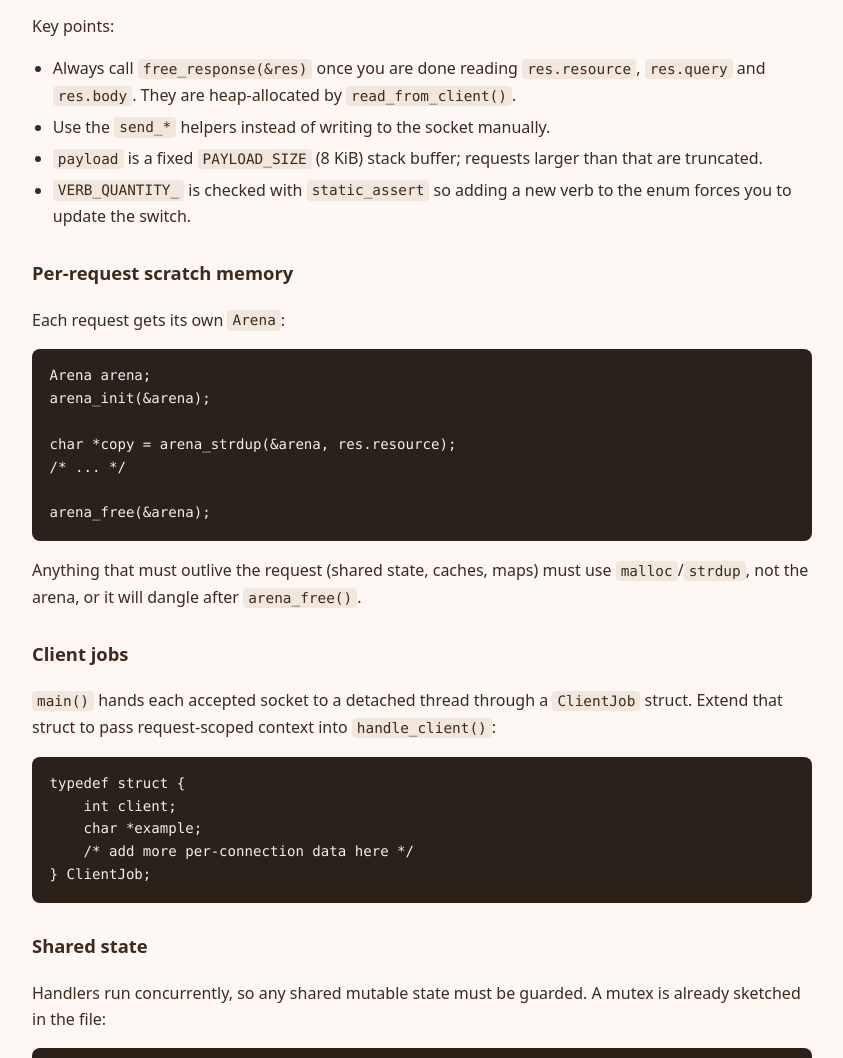
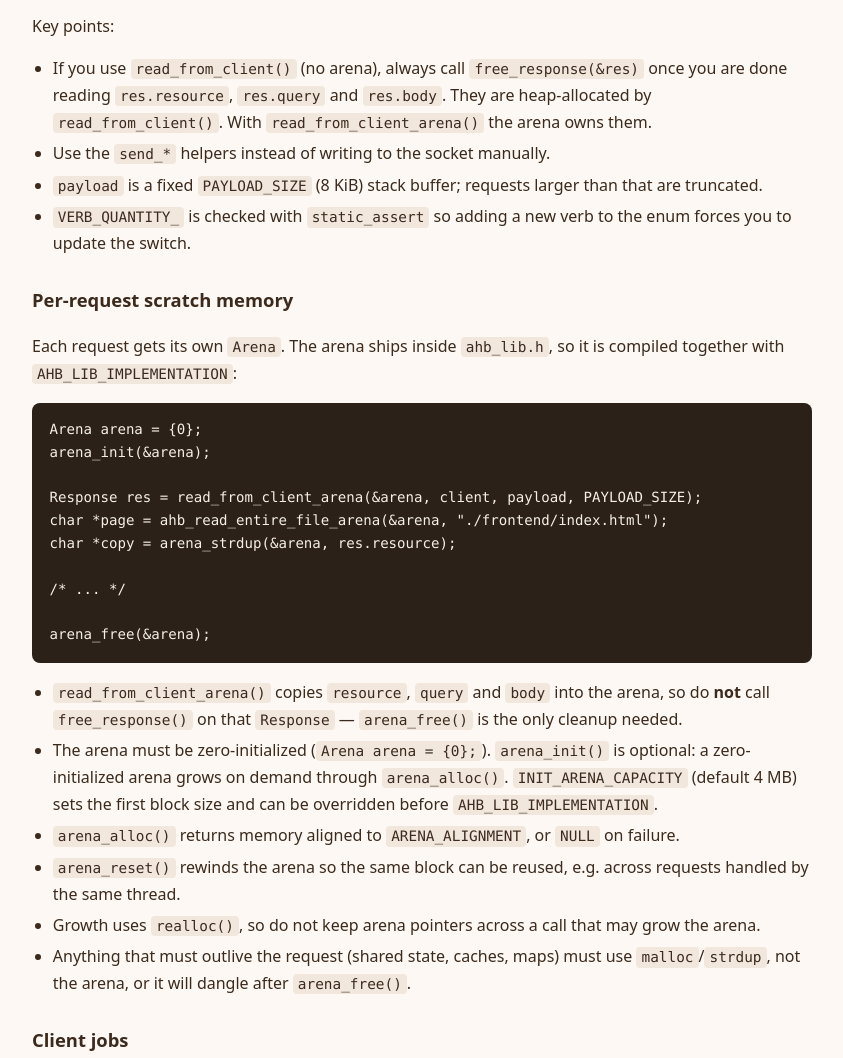
Before and after one commit to amelco/capi, a plain HTML site: page frontend/readme.html in a window 1280 px wide. Shown: the part 3137-4195 px from the top of the page, without its empty margins (218-1061 px from the left). Drawn offline with Linux system fonts and the light colour scheme.

Commit message:
update readme

```diff
--- a/frontend/readme.html
+++ b/frontend/readme.html
@@ -238,22 +238,32 @@
     break;</code></pre>
   <p>Key points:</p>
   <ul>
-    <li>Always call <code>free_response(&amp;res)</code> once you are done reading <code>res.resource</code>, <code>res.query</code> and <code>res.body</code>. They are heap-allocated by <code>read_from_client()</code>.</li>
+    <li>If you use <code>read_from_client()</code> (no arena), always call <code>free_response(&amp;res)</code> once you are done reading <code>res.resource</code>, <code>res.query</code> and <code>res.body</code>. They are heap-allocated by <code>read_from_client()</code>. With <code>read_from_client_arena()</code> the arena owns them.</li>
     <li>Use the <code>send_*</code> helpers instead of writing to the socket manually.</li>
     <li><code>payload</code> is a fixed <code>PAYLOAD_SIZE</code> (8 KiB) stack buffer; requests larger than that are truncated.</li>
     <li><code>VERB_QUANTITY_</code> is checked with <code>static_assert</code> so adding a new verb to the enum forces you to update the switch.</li>
   </ul>
 
   <h3>Per-request scratch memory</h3>
-  <p>Each request gets its own <code>Arena</code>:</p>
-  <pre><code class="language-c">Arena arena;
+  <p>Each request gets its own <code>Arena</code>. The arena ships inside <code>ahb_lib.h</code>, so it is compiled together with <code>AHB_LIB_IMPLEMENTATION</code>:</p>
+  <pre><code class="language-c">Arena arena = {0};
 arena_init(&amp;arena);
 
+Response res = read_from_client_arena(&amp;arena, client, payload, PAYLOAD_SIZE);
+char *page = ahb_read_entire_file_arena(&amp;arena, "./frontend/index.html");
 char *copy = arena_strdup(&amp;arena, res.resource);
+
 /* ... */
 
 arena_free(&amp;arena);</code></pre>
-  <p>Anything that must outlive the request (shared state, caches, maps) must use <code>malloc</code>/<code>strdup</code>, not the arena, or it will dangle after <code>arena_free()</code>.</p>
+  <ul>
+    <li><code>read_from_client_arena()</code> copies <code>resource</code>, <code>query</code> and <code>body</code> into the arena, so do <strong>not</strong> call <code>free_response()</code> on that <code>Response</code> — <code>arena_free()</code> is the only cleanup needed.</li>
+    <li>The arena must be zero-initialized (<code>Arena arena = {0};</code>). <code>arena_init()</code> is optional: a zero-initialized arena grows on demand through <code>arena_alloc()</code>. <code>INIT_ARENA_CAPACITY</code> (default 4 MB) sets the first block size and can be overridden before <code>AHB_LIB_IMPLEMENTATION</code>.</li>
+    <li><code>arena_alloc()</code> returns memory aligned to <code>ARENA_ALIGNMENT</code>, or <code>NULL</code> on failure.</li>
+    <li><code>arena_reset()</code> rewinds the arena so the same block can be reused, e.g. across requests handled by the same thread.</li>
+    <li>Growth uses <code>realloc()</code>, so do not keep arena pointers across a call that may grow the arena.</li>
+    <li>Anything that must outlive the request (shared state, caches, maps) must use <code>malloc</code>/<code>strdup</code>, not the arena, or it will dangle after <code>arena_free()</code>.</li>
+  </ul>
 
   <h3>Client jobs</h3>
   <p><code>main()</code> hands each accepted socket to a detached thread through a <code>ClientJob</code> struct. Extend that struct to pass request-scoped context into <code>handle_client()</code>:</p>
@@ -280,13 +290,12 @@ pthread_mutex_unlock(&amp;your_lock);</code></pre>
       <tr><th>Header</th><th>Macro</th><th>Overview</th></tr>
     </thead>
     <tbody>
-      <tr><td><code>ahb_lib.h</code></td><td><code>AHB_LIB_IMPLEMENTATION</code></td><td>General utilities: logging, command execution, args, string builders, hash map, file helpers, temp allocator, colors</td></tr>
-      <tr><td><code>arena.h</code></td><td><code>ARENA_IMPLEMENTATION</code></td><td>Bump allocator for request-scoped scratch memory</td></tr>
+      <tr><td><code>ahb_lib.h</code></td><td><code>AHB_LIB_IMPLEMENTATION</code></td><td>General utilities: logging, command execution, args, string builders, hash map, arena bump allocator, file helpers, temp allocator, colors</td></tr>
       <tr><td><code>json.h</code></td><td><code>JSON_IMPLEMENTATION</code></td><td>Minimal JSON parser with typed object/array accessors</td></tr>
       <tr><td><code>network.h</code></td><td><code>NETWORK_IMPLEMENTATION</code></td><td>Loopback TCP server/client, HTTP request parsing and response helpers</td></tr>
     </tbody>
   </table>
-  <p>Define each macro in exactly one translation unit; <code>api.c</code> does this for all four. Note that <code>network.h</code> also defines <code>AHB_LIB_IMPLEMENTATION</code>, so a file including it must not include <code>ahb_lib.h</code> with its implementation again.</p>
+  <p>Define each macro in exactly one translation unit; <code>api.c</code> does this for all three. Note that <code>network.h</code> also defines <code>AHB_LIB_IMPLEMENTATION</code>, so a file including it must not include <code>ahb_lib.h</code> with its implementation again.</p>
 
   <hr>
 
@@ -299,11 +308,11 @@ pthread_mutex_unlock(&amp;your_lock);</code></pre>
     C->>M: TCP connect
     M->>M: accept_client() + timeout setup
     M->>T: pthread_create(detached) with ClientJob
-    T->>T: read_from_client()
     T->>T: arena_init()
+    T->>T: read_from_client_arena()
     T->>T: route on verb + resource
     T->>C: send_200/400/404/500
-    T->>T: free_response() + arena_free()
+    T->>T: arena_free()
     T->>C: close()</pre>
 
   <h2 id="projects">Projects that uses CAPI</h2>
```
Also changed, not shown: 2 other files.
